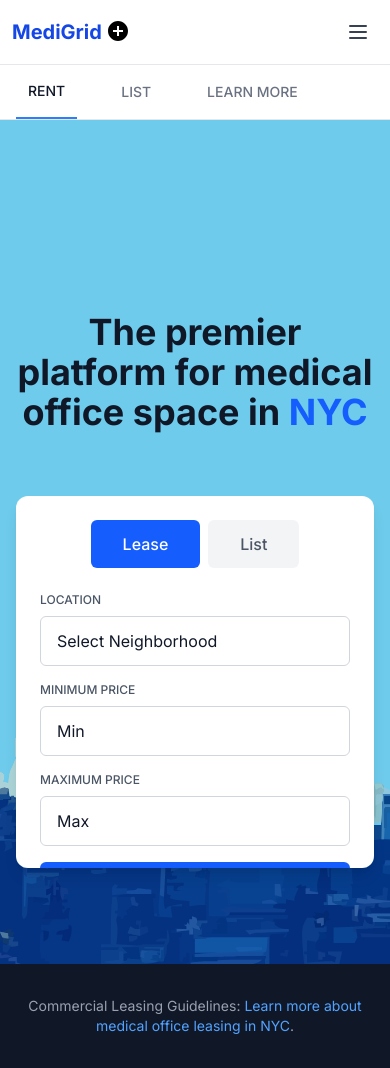
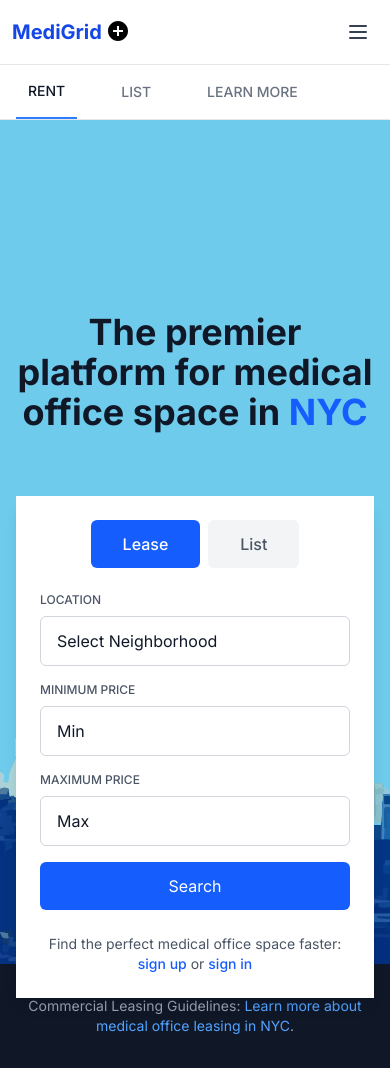
Before and after one commit to mmdev-exe/MediGrid, a Next.js app: page / in a window 390 px wide. Built offline with nearby package versions, Linux system fonts and the light colour scheme.

Commit message:
Mobile Fix

```diff
--- a/src/app/page.tsx
+++ b/src/app/page.tsx
@@ -53,7 +53,7 @@ export default function Home() {
 
           {/* Search Box */}
           <div
-            className="max-w-4xl mx-auto rounded-xl shadow-lg p-6 mt-8 relative overflow-hidden bg-transparent"
+            className="max-w-4xl mx-auto rounded-xl shadow-lg p-6 mt-8 relative bg-transparent"
           >
             {/* Background Image */}
             <Image
```
